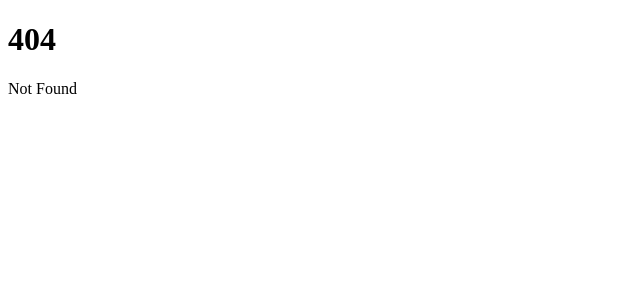
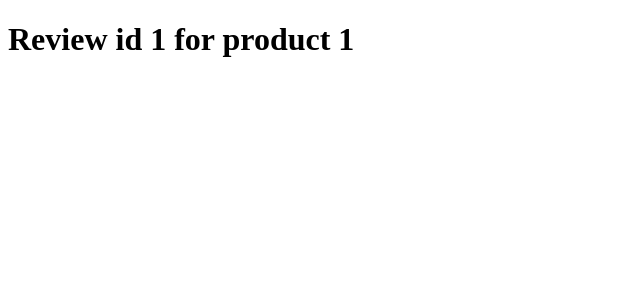
Before and after one commit to tuanson1985/SK-ROUTING, a SvelteKit app: page /products/1/reviews/1 in a window 1280 px wide. Before the commit this address had no page. Shown: the top 300 px of the page, without its empty margins (0-640 px from the left). Built offline with nearby package versions, Linux system fonts and the light colour scheme.

Commit message:
Nested Dynamic Routes

```diff
--- /dev/null
+++ b/src/routes/products/[productId]/reviews/[reviewId]/+page.svelte
@@ -0,0 +1,6 @@
+<script>
+	import { page } from '$app/stores';
+	const { productId, reviewId } = $page.params;
+</script>
+
+<h1>Review id {reviewId} for product {productId}</h1>
```
